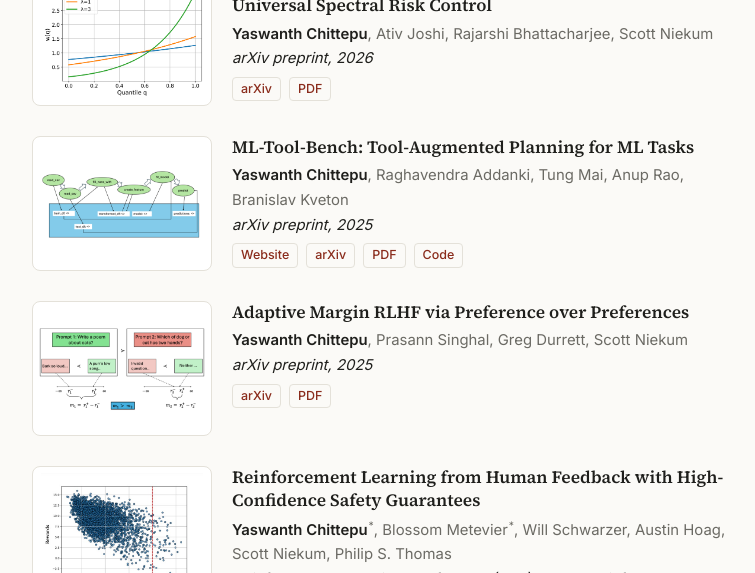
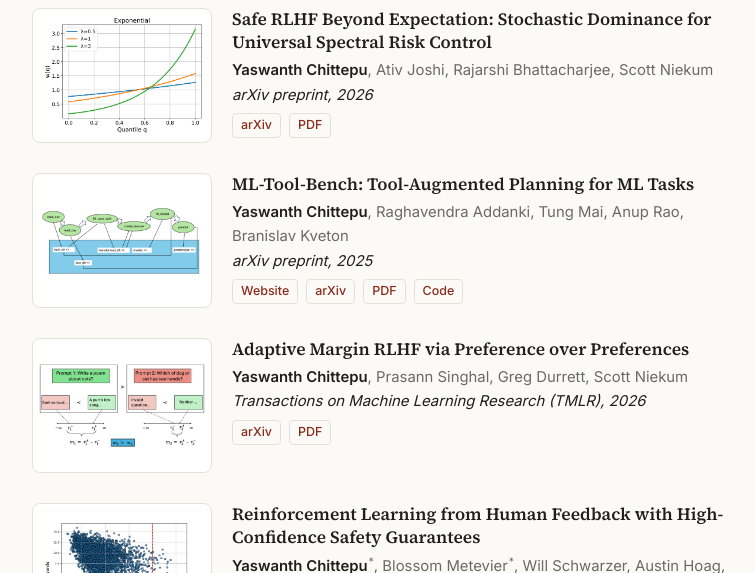
Before and after one commit to yaswanthchittepu/yaswanthchittepu.github.io, a plain HTML site: page index.html in a window 1280 px wide. Shown: the part 2227-2800 px from the top of the page, without its empty margins (252-1007 px from the left). Drawn offline with Linux system fonts and the light colour scheme.

Commit message:
Mark Preference over Preferences paper as accepted to TMLR
Co-Authored-By: Claude Opus 5.5 <noreply@anthropic.com>

```diff
--- a/index.html
+++ b/index.html
@@ -89,6 +89,7 @@
     <section id="news">
       <h2>News</h2>
       <ul class="news">
+        <li><time>Nov 2026</time> <span><a href="https://arxiv.org/abs/2509.22851">Adaptive Margin RLHF via Preference over Preferences</a> was accepted to TMLR.</span></li>
         <li><time>Nov 2026</time> <span>New preprint: <a href="https://arxiv.org/abs/2611.31800">Learning Compact State Abstractions for LLM Agents</a>, which learns a small program that keeps an agent's state compact instead of feeding it the full history. <a href="compact-states/">Project page</a>.</span></li>
         <li><time>Oct 2026</time> <span>New preprint: <a href="https://arxiv.org/abs/2610.09108">Convex-Concave Reinforcement Learning</a>, which recasts each policy-improvement step as a difference-of-convex program that recovers CPI, NPG, TRPO, PPO, and AWR as special cases.</span></li>
         <li><time>Oct 2026</time> <span><a href="https://arxiv.org/abs/2607.02781">Safe Inference-Time Alignment via Lagrangian Reward Augmentation</a> will appear at COLM 2026 in San Francisco. Come see the poster (#109) on Thu, Oct 8! <a href="https://yaswanthchittepu.github.io/LARA/">Project page</a>.</span></li>
@@ -170,7 +171,7 @@
         <div>
           <h3><a href="https://arxiv.org/abs/2509.22851">Adaptive Margin RLHF via Preference over Preferences</a></h3>
           <p class="authors"><b>Yaswanth Chittepu</b>, Prasann Singhal, Greg Durrett, Scott Niekum</p>
-          <p class="venue">arXiv preprint, 2025</p>
+          <p class="venue">Transactions on Machine Learning Research (TMLR), 2026</p>
           <p class="tags"><a href="https://arxiv.org/abs/2509.22851">arXiv</a><a href="https://arxiv.org/pdf/2509.22851">PDF</a></p>
         </div>
       </article>
```
Also changed, not shown: 2 other files.
